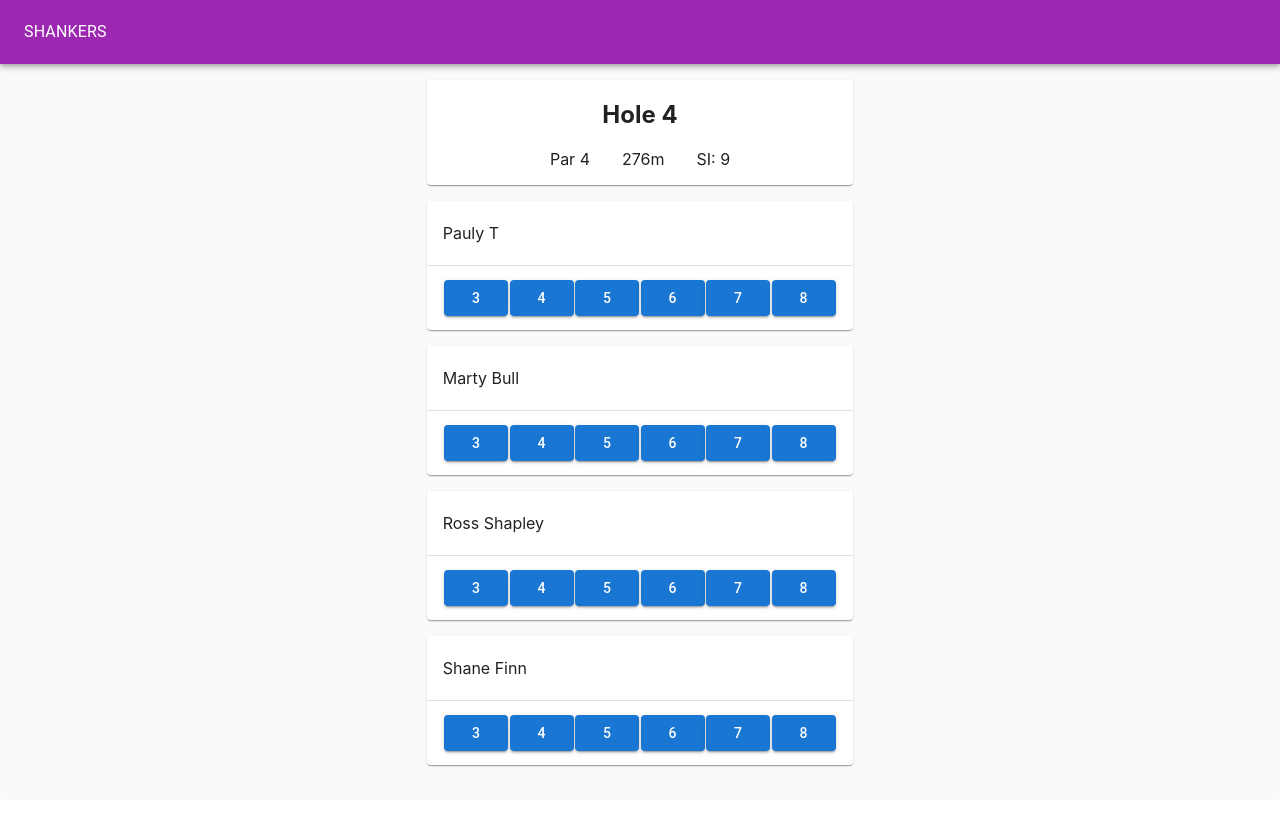
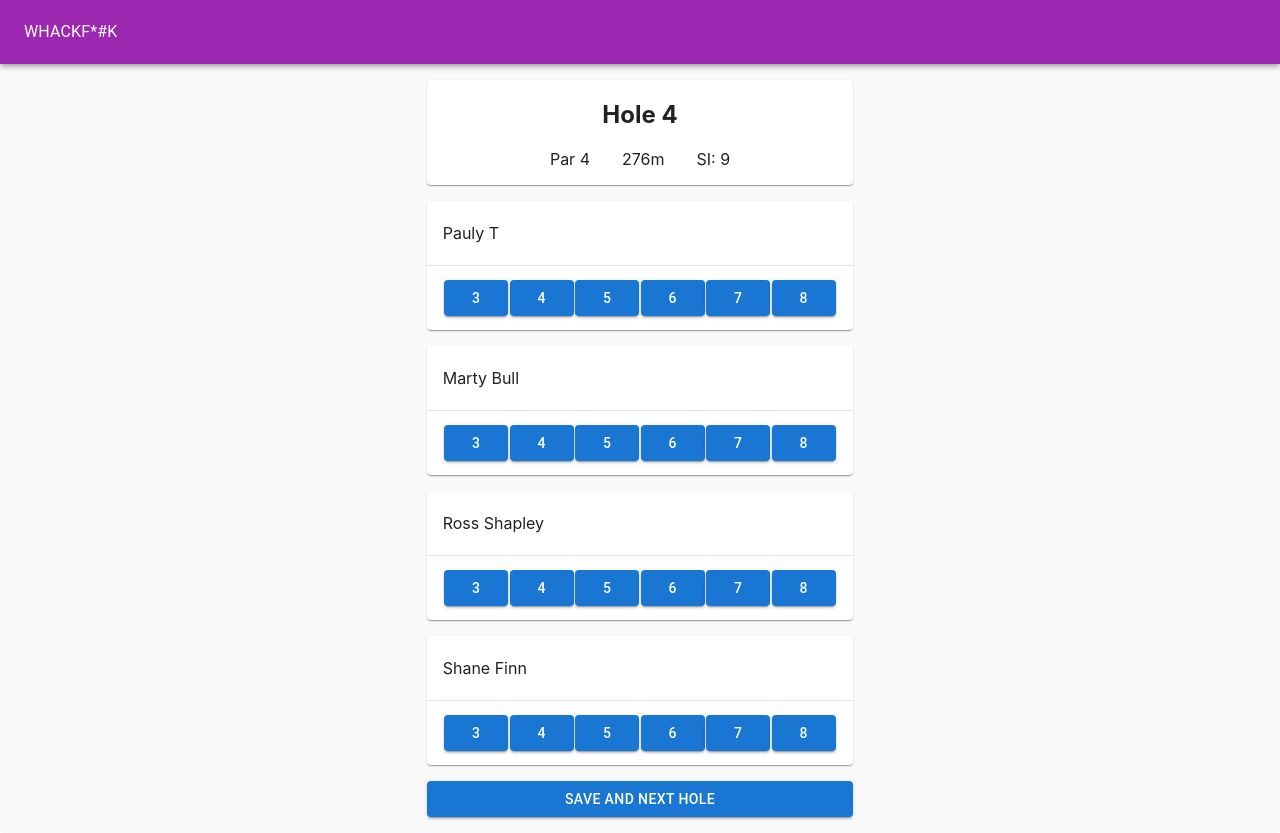
Before and after one commit to paulyt-nz/golf-app, a React (Create React App) app: page / in a window 1280 px wide. Before the commit the page ends 800 px from the top, so only its background shows below. Built offline with nearby package versions, Linux system fonts and the light colour scheme.

Commit message:
tidy ups

```diff
--- a/src/GolfApp.tsx
+++ b/src/GolfApp.tsx
@@ -57,7 +57,7 @@ function GolfApp() {
     const paperStyles: React.CSSProperties = {
         padding: 0,
         margin: 0,
-        height: "100vh",
+        height: "100%", // may need to go back to 100vh
         backgroundColor: "#fafafa",
     }
 
--- a/src/HoleInfoCard.tsx
+++ b/src/HoleInfoCard.tsx
@@ -1,5 +1,5 @@
 import React from 'react'
-import { Typography, Paper, AppBar, Toolbar, Grid, ListItem, Divider, Card, CardHeader, CardContent } from '@mui/material';
+import { Card, CardHeader, CardContent } from '@mui/material';
 
 interface HoleInfoCard {
     name: string;
--- a/src/MainScorecardDisplay.tsx
+++ b/src/MainScorecardDisplay.tsx
@@ -1,7 +1,7 @@
-import React, { FC } from 'react';
+import React from 'react';
 import HoleInfoCard from './HoleInfoCard';
 import PlayerCard from './PlayerCard';
-import { Grid } from '@mui/material';
+import { Grid, Button } from '@mui/material';
 
 interface MainScorecardDisplayProps {
     name: string;
@@ -50,6 +50,8 @@ function MainScorecardDisplay ({name, par, strokeIndex, tee, players}: MainScore
                     />
                 ))}
 
+                <Button style={{marginBottom: '1rem'}} variant="contained">SAVE AND NEXT HOLE</Button>
+
             </Grid>
         </Grid>
     )
--- a/src/NavBar.tsx
+++ b/src/NavBar.tsx
@@ -1,12 +1,17 @@
 import React from 'react'
-import { Typography, Paper, AppBar, Toolbar, Grid, ListItem, Divider, Card, CardHeader, CardContent } from '@mui/material';
+import { Typography, AppBar, Toolbar} from '@mui/material';
 
-function NavBar() {
+interface NavBarProps {
+
+}
+
+
+function NavBar(props: NavBarProps) {
 
 return (
     <AppBar color='secondary' position='static' style={{ height: "64px" }}>
         <Toolbar>
-            <Typography color='inherit'>SHANKERS</Typography>
+            <Typography color='inherit'>WHACKF*#K</Typography>
         </Toolbar>
     </AppBar>
 )
```
